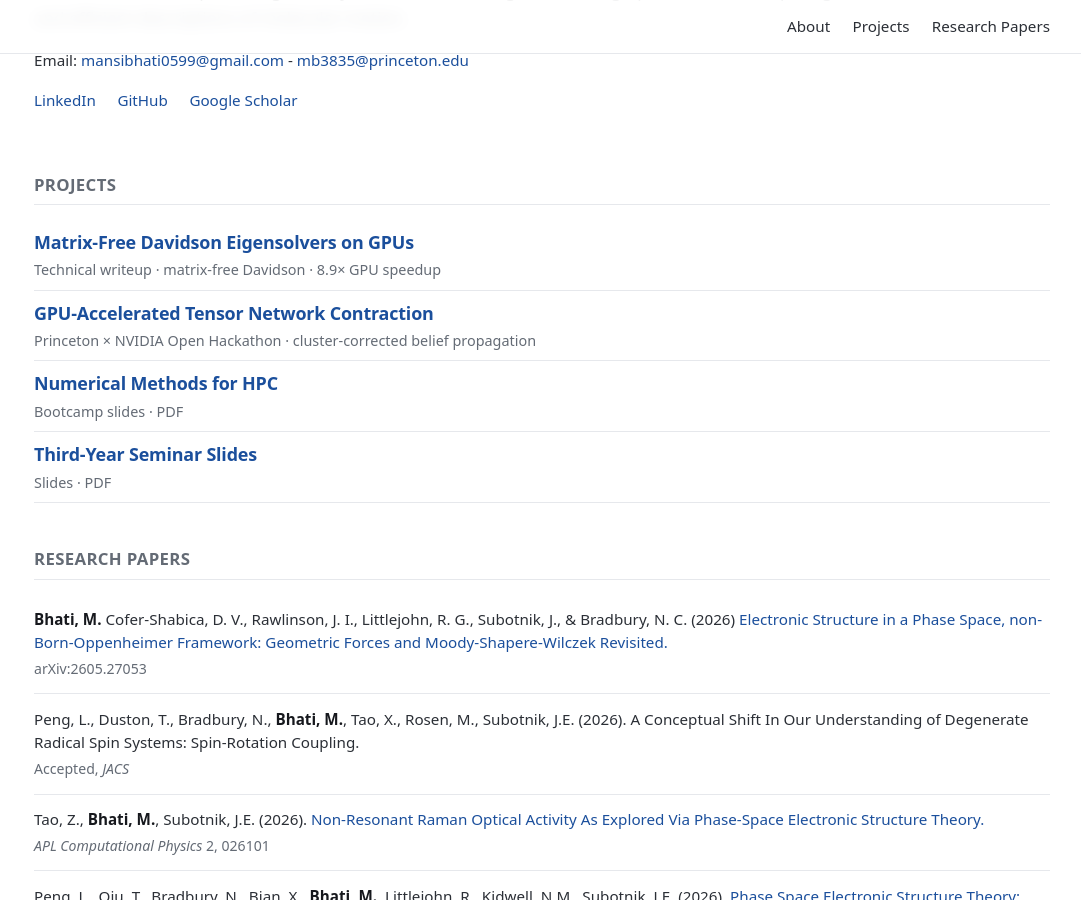
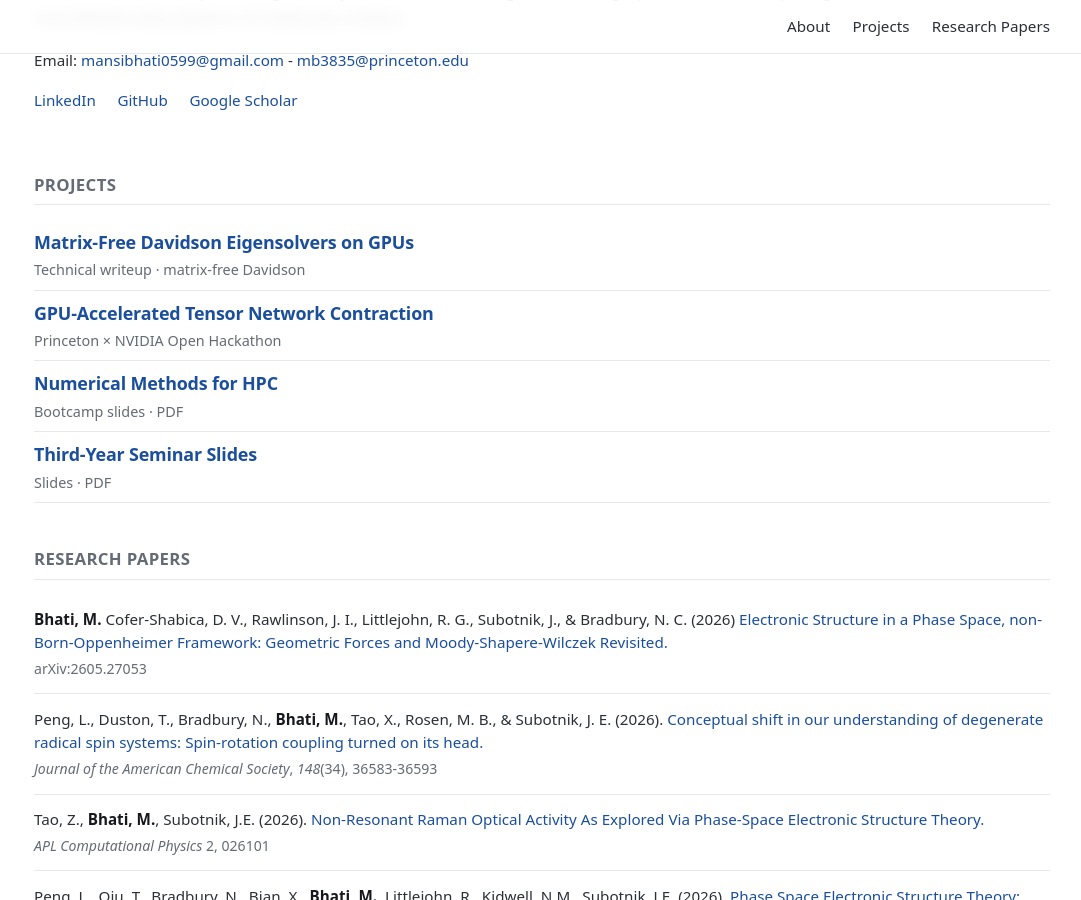
Before and after one commit to BhatiMansi/BhatiMansi.github.io, a Jekyll site: the page built from index.md, in a window 1280 px wide and 900 px high, scrolled down 600 px. Shown: the whole window, without its empty margins (98-1179 px from the left). Built offline with Jekyll 4.4.1, drawn with Linux system fonts in a browser that asks for light colours.

Commit message:
paper link

```diff
--- a/index.md
+++ b/index.md
@@ -28,12 +28,12 @@
 
 <div class="item">
   <h3><a href="{{ '/writing/gpu-eigensolver/' | relative_url }}">Matrix-Free Davidson Eigensolvers on GPUs</a></h3>
-  <p class="meta">Technical writeup · matrix-free Davidson · 8.9× GPU speedup</p>
+  <p class="meta">Technical writeup · matrix-free Davidson</p>
 </div>
 
 <div class="item">
   <h3><a href="{{ '/writing/tensor-network-gpu/' | relative_url }}">GPU-Accelerated Tensor Network Contraction</a></h3>
-  <p class="meta">Princeton × NVIDIA Open Hackathon · cluster-corrected belief propagation</p>
+  <p class="meta">Princeton × NVIDIA Open Hackathon</p>
 </div>
 
 <div class="item">
@@ -55,9 +55,9 @@
     <span class="paper-meta">arXiv:2605.27053</span>
   </li>
   <li>
-    Peng, L., Duston, T., Bradbury, N., <strong>Bhati, M.</strong>, Tao, X., Rosen, M., Subotnik, J.E. (2026).
-    A Conceptual Shift In Our Understanding of Degenerate Radical Spin Systems: Spin-Rotation Coupling.
-    <span class="paper-meta">Accepted, <em>JACS</em></span>
+    Peng, L., Duston, T., Bradbury, N., <strong>Bhati, M.</strong>, Tao, X., Rosen, M. B., &amp; Subotnik, J. E. (2026).
+    <a href="https://pubs.acs.org/jacsat/article-pdf/148/34/36583/66802912/jacs.6c05615.pdf">Conceptual shift in our understanding of degenerate radical spin systems: Spin-rotation coupling turned on its head.</a>
+    <span class="paper-meta"><em>Journal of the American Chemical Society</em>, <em>148</em>(34), 36583-36593</span>
   </li>
   <li>
     Tao, Z., <strong>Bhati, M.</strong>, Subotnik, J.E. (2026).
```
